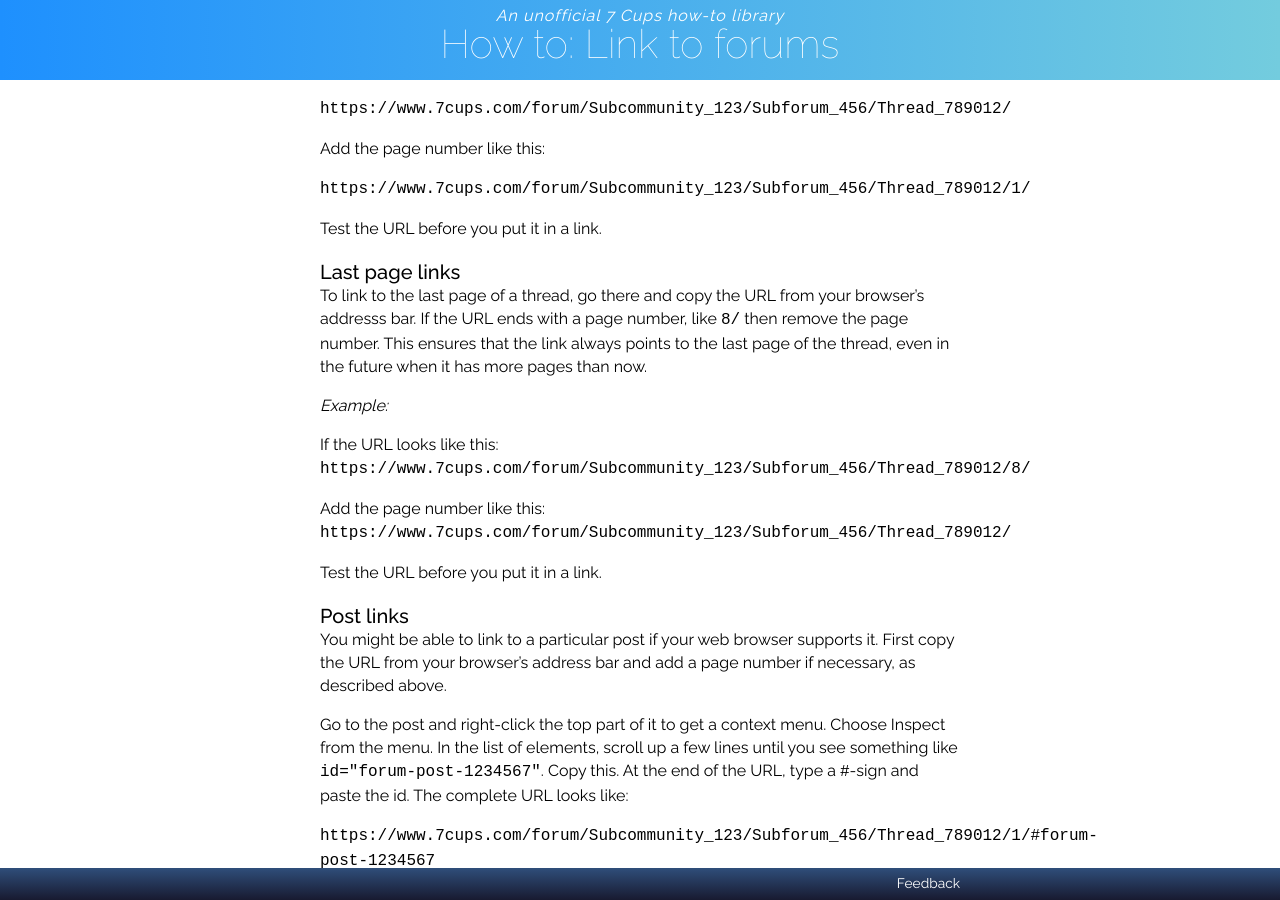
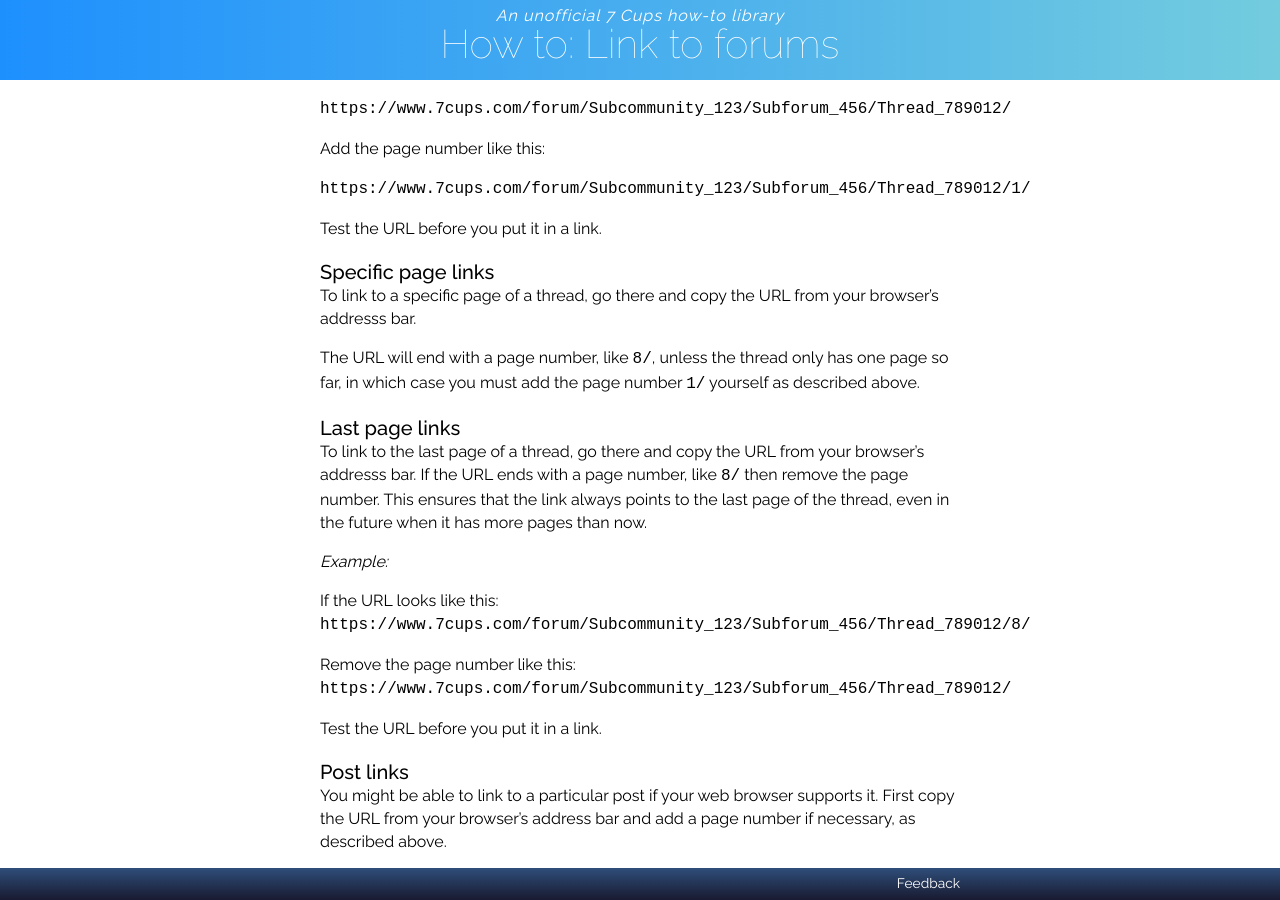
Before and after one commit to RarelyCharlie/rarelycharlie.github.io, a Jekyll site: the page built from _howto/forumlink.md, in a window 1280 px wide and 900 px high, scrolled down 294 px. Built offline with Jekyll 4.4.1, drawn with Linux system fonts in a browser that asks for light colours.

Commit message:
specific page

```diff
--- a/_howto/forumlink.md
+++ b/_howto/forumlink.md
@@ -24,6 +24,13 @@ Add the page number like this:
 
 Test the URL before you put it in a link.
 
+### Specific page links
+
+To link to a specific page of a thread, go there and copy the URL from your browser's addresss bar.
+
+The URL will end with a page number, like `8/`, unless the thread only has one page so far, in which case you
+must add the page number `1/` yourself as described above.
+
 ### Last page links
 
 To link to the last page of a thread, go there and copy the URL from your browser's addresss bar.
@@ -35,7 +42,7 @@ link always points to the last page of the thread, even in the future when it ha
 If the URL looks like this:
 `https://www.7cups.com/forum/Subcommunity_123/Subforum_456/Thread_789012/8/`
 
-Add the page number like this:
+Remove the page number like this:
 `https://www.7cups.com/forum/Subcommunity_123/Subforum_456/Thread_789012/`
 
 Test the URL before you put it in a link.
```
